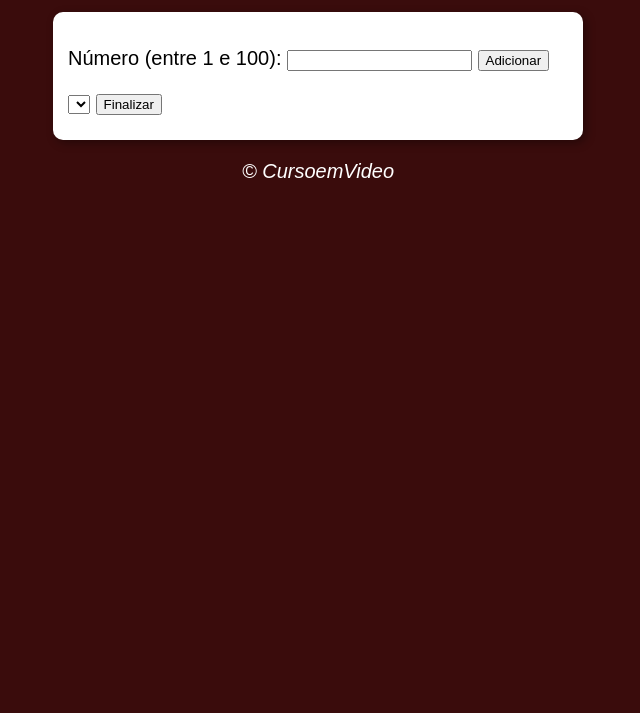
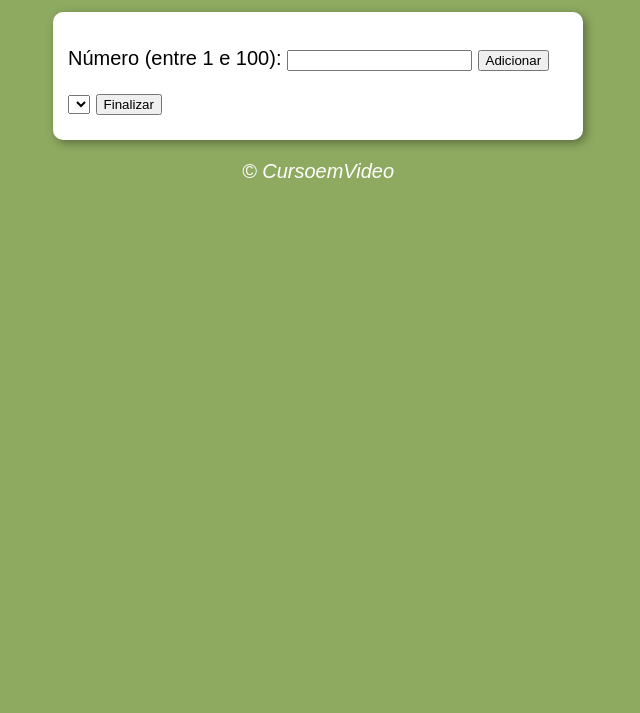
Before and after one commit to vinadeia/cursoJS_desafio_13, a plain HTML site: page index.html in a window 1280 px wide. Shown: the part 87-800 px from the top of the page, without its empty margins (322-962 px from the left). Drawn offline with Linux system fonts and the light colour scheme.

Commit message:
Inclusão dos prints p/ o arquivo Readme

```diff
--- a/script.js
+++ b/script.js
@@ -16,9 +16,11 @@ function adicionar() {
 
     if(num.value.length == 0){
         window.alert('Adicione um número ')
+        return
 
     }else if(num.value > 100 || num.value <= 0){
         window.alert('Número inválido [ADICIONE UM NÚMERO ENTRE 1 E 100]')
+        return
 
     }else{
         res.innerHTML = 'Valor adicionado: '+n
--- a/style.css
+++ b/style.css
@@ -1,5 +1,5 @@
 body{
-    background: rgba(49, 0, 0, 0.952);
+    background: rgba(136 166 88 / 95%);
     font: normal 15pt Arial;
 }
 
```
Also changed, not shown: printPage/printlistaNumeros.png (added), printPage/printlistaNumerosLista.png (added).
